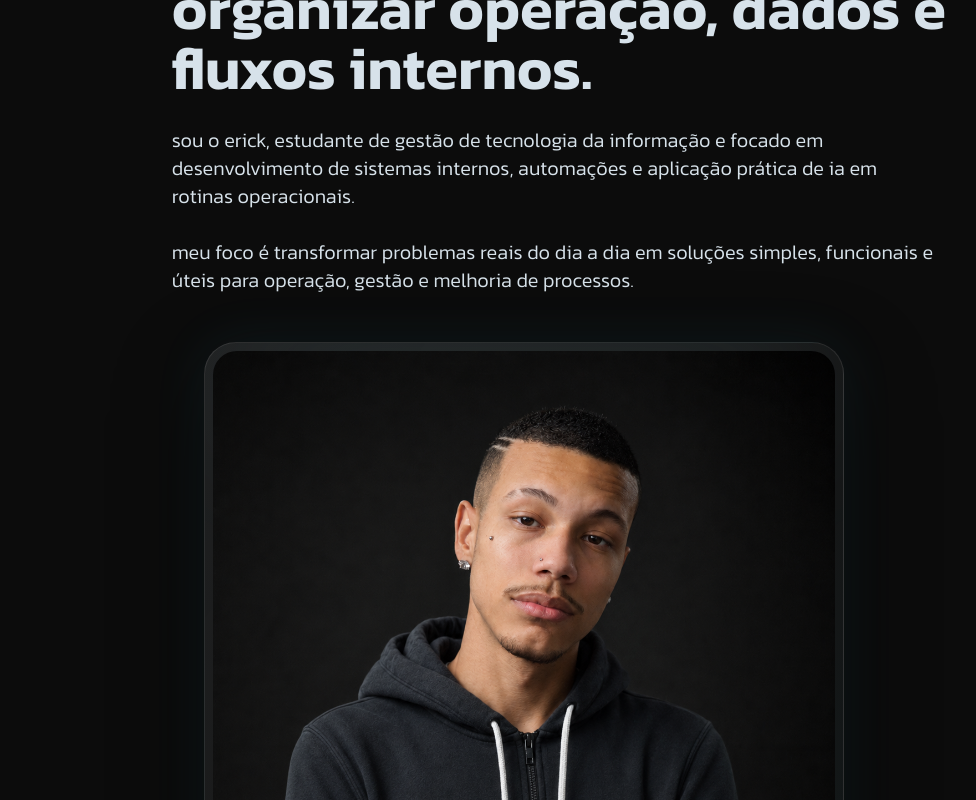
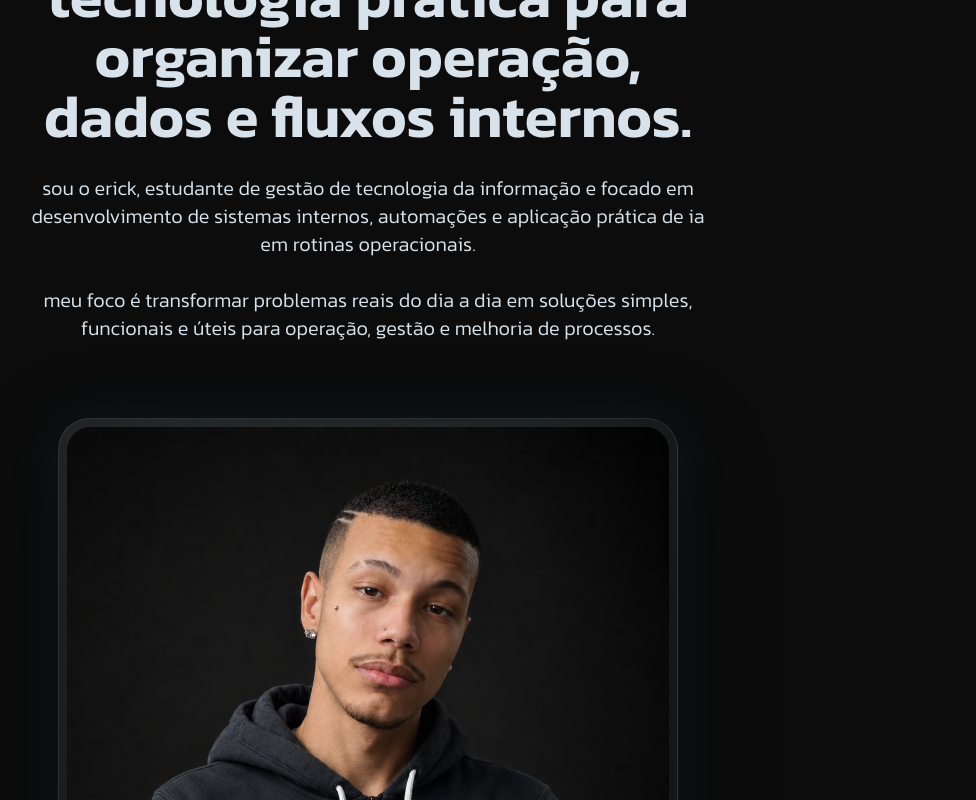
Before and after one commit to kinhoog/portfolio, a React (Vite) app: page / in a window 1280 px wide. Shown: the part 1760-2560 px from the top of the page, without its empty margins (272-1248 px from the left). Built offline with nearby package versions, Linux system fonts and the light colour scheme.

Commit message:
Centraliza secao sobre mim

```diff
--- a/src/sections/AboutPreviewSection.tsx
+++ b/src/sections/AboutPreviewSection.tsx
@@ -5,40 +5,43 @@ import { ABOUT_IMAGE_URL, profile } from "../data/profile";
 export function AboutPreviewSection() {
   return (
     <section id="sobre" className="px-5 py-20 md:px-8 md:py-28">
-      <div className="mx-auto grid max-w-[1180px] gap-10 lg:grid-cols-[0.45fr_1fr]">
+      <div className="mx-auto flex max-w-[680px] flex-col items-center text-center">
         <FadeIn>
           <p className="text-xs font-semibold uppercase tracking-[0.34em] text-cyan-100/60">
             sobre mim
           </p>
         </FadeIn>
 
-        <div className="space-y-7">
+        <div className="mt-8 flex w-full flex-col items-center space-y-7">
           <FadeIn delay={0.08}>
-            <h2 className="max-w-4xl text-4xl font-semibold leading-tight text-[#D7E2EA] md:text-6xl">
+            <h2 className="mx-auto max-w-4xl text-4xl font-semibold leading-tight text-[#D7E2EA] md:text-6xl">
               tecnologia prática para organizar operação, dados e fluxos internos.
             </h2>
           </FadeIn>
+
           <FadeIn delay={0.16}>
-            <p className="max-w-3xl text-lg font-light leading-9 text-[#D7E2EA]/78 md:text-xl">
+            <p className="mx-auto max-w-3xl text-lg font-light leading-9 text-[#D7E2EA]/78 md:text-xl">
               {profile.about}
             </p>
           </FadeIn>
+
           <FadeIn delay={0.22}>
-            <p className="max-w-3xl text-lg font-light leading-9 text-[#D7E2EA]/68 md:text-xl">
+            <p className="mx-auto max-w-3xl text-lg font-light leading-9 text-[#D7E2EA]/68 md:text-xl">
               {profile.aboutSecond}
             </p>
           </FadeIn>
 
-          <FadeIn delay={0.06} duration={0.7} scale={0.96} y={40}>
-            <div className="relative mt-12 max-w-[640px] overflow-hidden rounded-[32px] border border-white/10 bg-gradient-to-br from-[#D7E2EA]/10 via-[#D7E2EA]/5 to-cyan-300/5 p-2 shadow-[0_28px_90px_rgba(0,0,0,0.42),0_0_55px_rgba(75,211,255,0.08)] lg:ml-8">
+          <FadeIn delay={0.28} duration={0.7} scale={0.96} y={40}>
+            <div className="relative mx-auto mt-12 w-full max-w-[620px] overflow-hidden rounded-[32px] border border-white/10 bg-gradient-to-br from-[#D7E2EA]/10 via-[#D7E2EA]/5 to-cyan-300/5 p-2 shadow-[0_28px_90px_rgba(0,0,0,0.42),0_0_55px_rgba(75,211,255,0.08)]">
               <div
                 aria-hidden="true"
                 className="absolute inset-x-10 top-0 h-24 rounded-full bg-cyan-200/10 blur-3xl"
               />
+
               <img
                 src={resolvePublicAssetUrl(ABOUT_IMAGE_URL)}
                 alt="Foto de Erick Rocha em contexto pessoal"
-                className="relative aspect-[4/5] w-full rounded-[24px] object-cover"
+                className="relative aspect-[4/5] w-full rounded-[24px] object-cover object-top"
                 loading="lazy"
               />
             </div>
```
